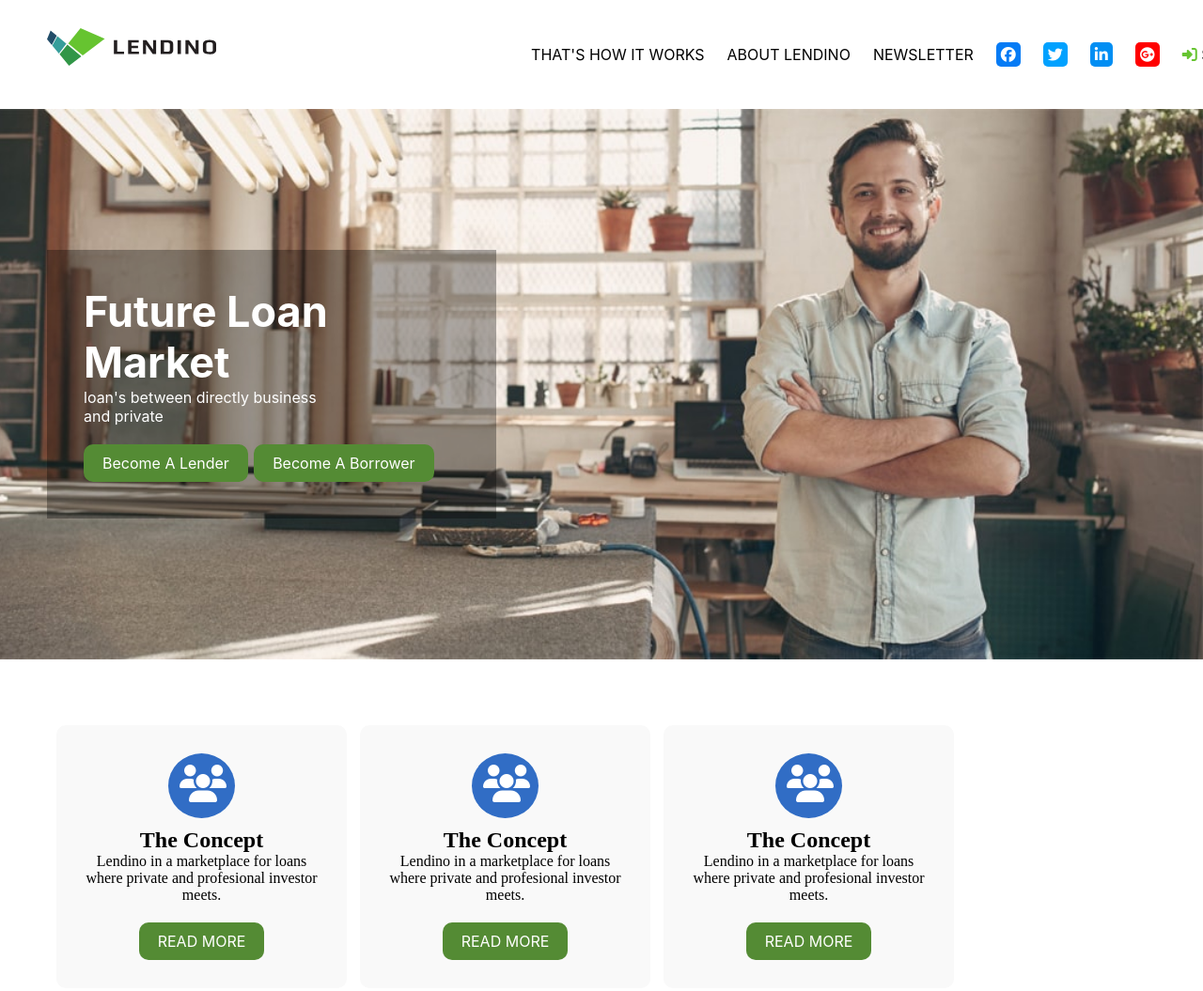
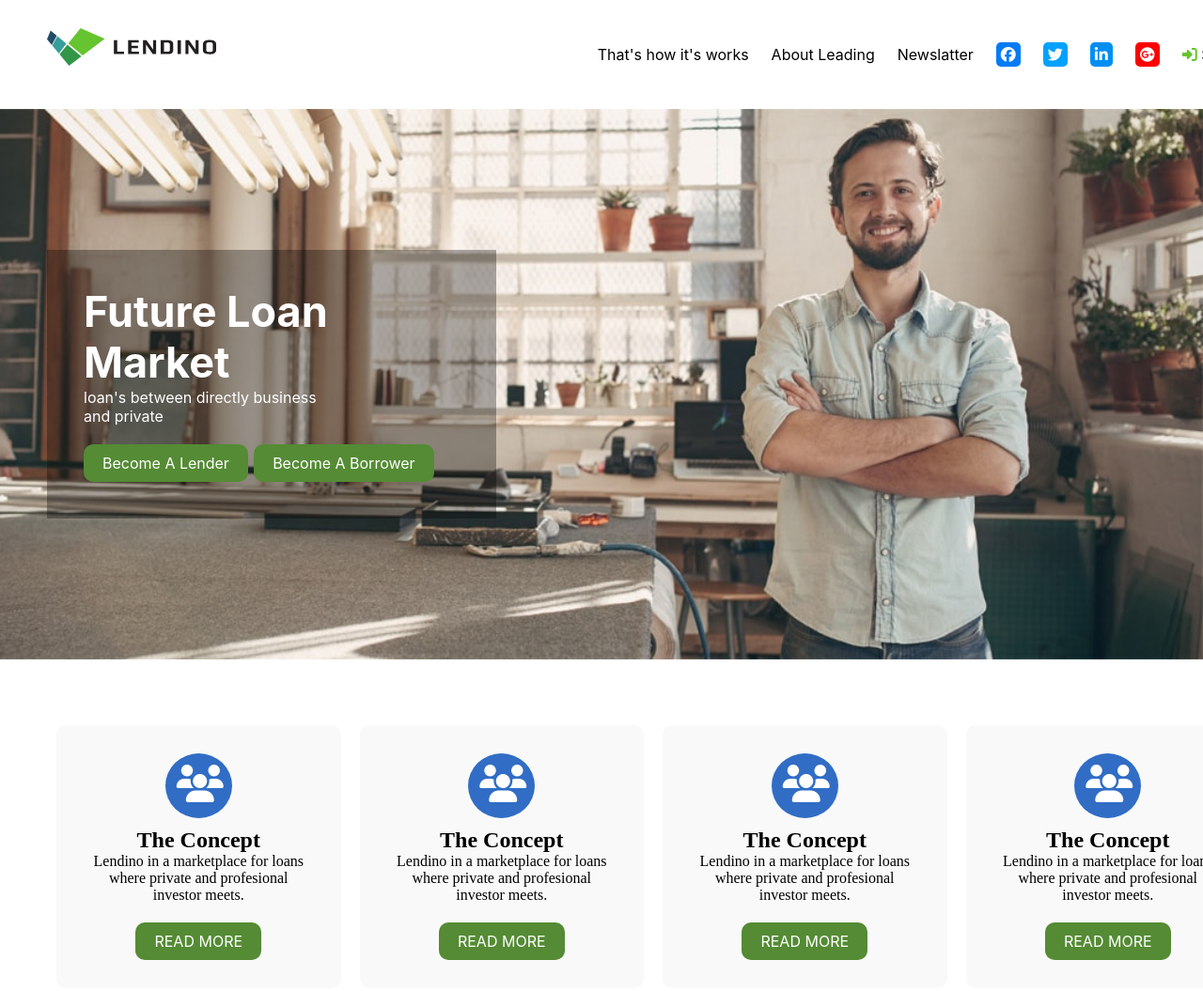
Before and after one commit to Bipul-Roni/Assignment3, a plain HTML site: page index.html in a window 1280 px wide. Shown: the top 1055 px of the page at 94% size. Drawn offline with Linux system fonts and the light colour scheme.

Commit message:
Update index.html

```diff
--- a/index.html
+++ b/index.html
@@ -17,9 +17,9 @@
 </div>
 
 <ul>
-    <li>THAT'S HOW IT WORKS</li>
-    <li>ABOUT LENDINO</li>
-    <li>NEWSLETTER</li>
+    <li>That's how it's works</li>
+    <li>About Leading</li>
+    <li>Newslatter</li>
         <li><i class="fa fa-facebook-official" aria-hidden="true"></i></li>
             <li><i class="fa fa-twitter" aria-hidden="true"></i></li>
                 <li><i class="fa fa-linkedin" aria-hidden="true"></i></li>
@@ -49,6 +49,7 @@
 
     <div id="Service">
 <div class="Container">
+    <div class ="icon-box">
 <div class="mainService">
     <i class="fas fa-users"></i>
 <h2>The Concept</h2>
@@ -80,6 +81,7 @@
 <button id="sliderWorkButton">READ MORE</button>
 
 
+</div>
 </div>
 </div>
     </div>
@@ -118,6 +120,7 @@
 
     <div id="BlogContetnt">
 <div class="Container">
+
 <div class="bloger">
 <h1>Blog</h1>
 
```
